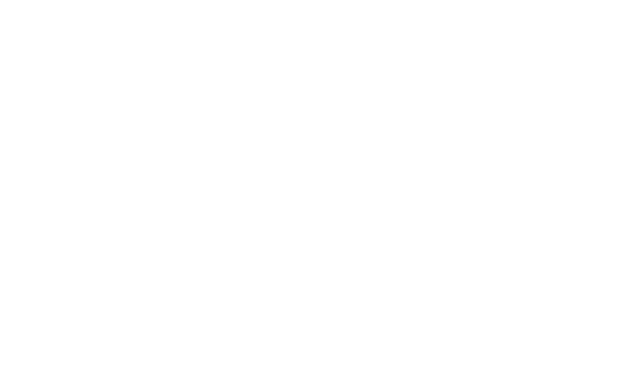
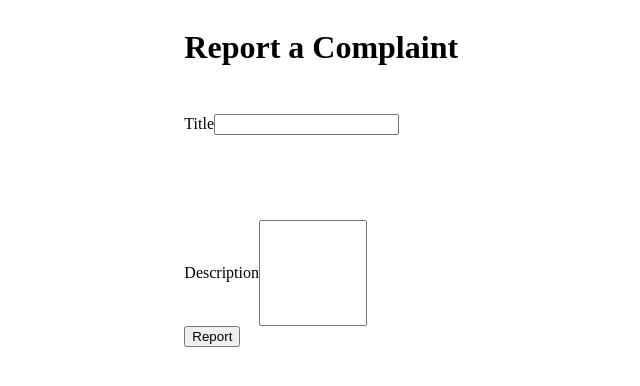
Before and after one commit to Nitsua28/project2_southparkcomplaintapp_frontend, a React (Create React App) app: page /reportComplaint in a window 1280 px wide. Before the commit this address had no page. Shown: the top 386 px of the page, without its empty margins (245-885 px from the left). Built offline with nearby package versions, Linux system fonts and the light colour scheme.

Commit message:
add meetings view

```diff
--- a/src/App.tsx
+++ b/src/App.tsx
@@ -1,17 +1,26 @@
+import { applyMiddleware, createStore } from '@reduxjs/toolkit';
 import React from 'react';
+import { Provider } from 'react-redux';
 import { BrowserRouter, Route, Routes } from 'react-router-dom';
+import createSagaMiddleware from 'redux-saga';
+import { ReportComplaintPage } from './pages/report-complaint-page';
 import { UnregisteredPage } from './pages/unregistered-page';
+import SouthParkReducer from './reducers/south-park-reducer';
+import rootSaga from './sagas/sagas';
 
-
+const sagaMiddleware = createSagaMiddleware()
+const store = createStore(SouthParkReducer, applyMiddleware(sagaMiddleware));
+sagaMiddleware.run(rootSaga);
 function App() {
   return (
-    <>
+    <Provider store ={store}>
       <BrowserRouter>
         <Routes>
           <Route path='/' element={<UnregisteredPage/>}/>
+          <Route path='/reportComplaint' element={<ReportComplaintPage/>}></Route>
         </Routes>
       </BrowserRouter>
-    </>
+    </Provider>
 
 
   );
--- a/src/api/requests.ts
+++ b/src/api/requests.ts
@@ -1,12 +1,23 @@
+import { ComplaintFormState } from "../reducers/complaint-form-reducer";
+import { MeetingFormState } from "../reducers/meeting-form-reducer";
 
-import { EmployeeFormState } from "../reducers/employee-form-reducer";
 
-export async function createEmployee(params:EmployeeFormState):Promise<EmployeeFormState> {
-    const httpResponse = await fetch("http://localhost:8080/employee", {
+
+export async function createComplaint(params:ComplaintFormState):Promise<ComplaintFormState> {
+    const httpResponse = await fetch("http://localhost:8080/complaint", {
         method:"POST",
         body:JSON.stringify(params),
         headers:{"Content-Type":"application/json"}
     });
-    const newEmployee = await httpResponse.json();
-    return newEmployee;
+    const complaint = await httpResponse.json();
+    return complaint;
 }
+
+export async function getAllMeetings():Promise<MeetingFormState[]> {
+    const httpResponse = await fetch("http://localhost:8080/meeting", {
+        method:"GET",
+        headers:{"Content-Type":"application/json"}
+    });
+    const meetings : MeetingFormState[] = await httpResponse.json();
+    return meetings;
+}
--- /dev/null
+++ b/src/components/meeting-list.tsx
@@ -0,0 +1,28 @@
+import { useEffect } from "react";
+import { useDispatch, useSelector } from "react-redux";
+import { SouthParkActions, SouthParkState } from "../reducers/south-park-reducer";
+
+export function MeetingList(){
+    const selector = useSelector((store: SouthParkState) => store)
+    const sendDispatch = useDispatch()<SouthParkActions>
+
+    useEffect(()=>{
+
+        (async ()=>{
+
+            await sendDispatch({type: "REQUEST_GET_ALL_MEETINGS"});
+
+        })();
+
+      },[]);
+
+    return(
+        <>
+            <ul>
+                {selector.meetingList.map(
+                    (item) => <li key={item.meeting_Id}> {item.address} <button>Attend</button></li>
+                    )}
+            </ul>
+        </>
+    );
+}
--- a/src/pages/report-complaint-page.tsx
+++ b/src/pages/report-complaint-page.tsx
@@ -1,5 +1,47 @@
+import { useReducer, useState } from "react";
+import { useDispatch } from "react-redux";
+import { useNavigate } from "react-router";
+import { ComplaintFormReducer, ComplaintFormState } from "../reducers/complaint-form-reducer";
+import { SouthParkActions } from "../reducers/south-park-reducer";
+import "../stylesheets/report-complaint-page-style.css"
+
 export function ReportComplaintPage(){
+    const router = useNavigate();
+    const initialState: ComplaintFormState = {
+        complaint_id: "",
+        title: "",
+        description: "",
+        status: "",
+        meeting: "",
+        priority: ""
+    }
+
+    const [FormState, dispatchForm] = useReducer(ComplaintFormReducer, initialState);
+    const sendDispatch = useDispatch()<SouthParkActions>
+
+    function handleClick(){
+        console.log(FormState);
+        sendDispatch({type: "REQUEST_CREATE_COMPLAINT", payload: FormState})
+        router("/")
+    }
     return(
-        <></>
+        <div className="report-complaint-container">
+            <div className="report-complaint-column-container">
+                <div className="report-complaint-header-container">
+                    <h1>Report a Complaint</h1>
+                </div>
+                <div className="report-complaint-title-container">
+                <label>Title</label>
+                    <input onChange={(e)=> dispatchForm({type: "UPDATE_TITLE", payload: e.target.value})}></input>
+                </div>
+                <div className="report-complaint-report-complaint-description-container">
+                    <label>Description</label>
+                    <input style={{ width: "100px", height: "100px" }} onChange={(e)=> dispatchForm({type: "UPDATE_DESCRIPTION", payload: e.target.value})}></input>
+                </div>
+                <div className="report-complaint-report-button-container">
+                    <button onClick={()=> handleClick()}>Report</button>
+                </div>
+            </div>
+        </div>
     );
 }
--- a/src/pages/unregistered-page.tsx
+++ b/src/pages/unregistered-page.tsx
@@ -1,4 +1,6 @@
 import React from "react"
+import { Link } from "react-router-dom"
+import { MeetingList } from "../components/meeting-list"
 import "../stylesheets/unregistered-page-style.css"
 
 export function UnregisteredPage(){
@@ -6,7 +8,7 @@
         <div className="unregister-page-container">
             <div className="unregister-page-report-complaint-container">
                 <div className="unregister-page-report-complaint-button-container">
-                    <button>Report Complaint</button>
+                    <button><Link to="/reportComplaint">Report Complaint</Link></button>
                 </div>
             </div>
             <div className="unregistered-page-meetings-container">
@@ -14,7 +16,9 @@
                     <div className="unregistered-page-meetings-list-header-container">
                         <h1>Meetings</h1>
                     </div>
-                    <div className="unregistered-page-meetings-list-list-container"></div>
+                    <div className="unregistered-page-meetings-list-list-container">
+                        <MeetingList/>
+                    </div>
                  </div>
             </div>
             <div className="unregistered-page-login-container">
--- a/src/reducers/complaint-form-reducer.ts
+++ b/src/reducers/complaint-form-reducer.ts
@@ -1,31 +1,42 @@
 export type ComplaintFormState = {
     complaint_id: string,
+    title: string,
     description: string,
     status: string,
-    email: string,
-    phonenumber: string
+    meeting: string,
+    priority: string
 }
 
+export type UpdateTitle = {type: "UPDATE_TITLE", payload:string}
 export type UpdateDescription = {type: "UPDATE_DESCRIPTION", payload:string}
-export type UpdateEmail = {type: "UPDATE_EMAIL", payload: string}
-export type UpdatePhoneNumber = {type: "UPDATE_PHONENUMBER", payload: string}
+export type UpdateStatus = {type: "UPDATE_STATUS", payload: string}
+export type UpdateMeeting = {type: "UPDATE_MEETING", payload: string}
+export type UpdatePriority = {type: "UPDATE_PRIORITY", payload: string}
 
-export type ComplaintFormActions = UpdateDescription | UpdateEmail | UpdatePhoneNumber
+export type ComplaintFormActions = UpdateTitle | UpdateDescription | UpdateStatus | UpdateMeeting | UpdatePriority
 
 export function ComplaintFormReducer(state: ComplaintFormState, action: ComplaintFormActions):ComplaintFormState{
 
 const nextState: ComplaintFormState = JSON.parse(JSON.stringify(state));
 switch(action.type){
+    case "UPDATE_TITLE":{
+        nextState.title = action.payload;
+        return nextState
+    }
     case "UPDATE_DESCRIPTION":{
         nextState.description = action.payload;
         return nextState
     }
-    case "UPDATE_EMAIL":{
-        nextState.email = action.payload;
+    case "UPDATE_STATUS":{
+        nextState.status = action.payload;
         return nextState
     }
-    case "UPDATE_PHONENUMBER":{
-        nextState.phonenumber = action.payload;
+    case "UPDATE_MEETING":{
+        nextState.meeting = action.payload;
+        return nextState
+    }
+    case "UPDATE_PRIORITY":{
+        nextState.priority = action.payload;
         return nextState
     }
 
--- a/src/reducers/south-park-reducer.ts
+++ b/src/reducers/south-park-reducer.ts
@@ -45,32 +45,22 @@
 export type RequestEditMeeting = {type: "REQUEST_EDIT_MEETING", payload:MeetingFormState}
 export type RequestDeleteMeeting = {type: "REQUEST_DELETE_MEETING", payload: string}
 
-//export type SouthParkActions = AppendList | RefreshList | DeleteEmployee | EditEmployee | RequestCreateEmployee | RequestGetAllEmployees | RequestEditEmployee | RequestDeleteEmployee
+export type SouthParkActions = AppendUserList | EditUser | RefreshUserList | DeleteUser |
+AppendComplaintList | EditComplaint | RefreshComplaintList | DeleteComplaint |
+AppendMeetingList | EditMeeting | RefreshMeetingList | DeleteMeeting |
+RequestCreateUser | RequestGetAllUsers | RequestEditUser | RequestDeleteUser |
+RequestCreateComplaint | RequestGetAllComplaints | RequestEditComplaint | RequestDeleteComplaint |
+RequestCreateMeeting | RequestGetAllMeetings | RequestEditMeeting | RequestDeleteMeeting
 
-export default function SouthParkReducer(state: SouthParkState = initialState, action: EmployeeActions):SouthParkState{
+export default function SouthParkReducer(state: SouthParkState = initialState, action: SouthParkActions):SouthParkState{
 
-const nextState: EmployeeState = JSON.parse(JSON.stringify(state));
+const nextState: SouthParkState = JSON.parse(JSON.stringify(state));
 switch(action.type){
-    case "APPEND_LIST":{
-        nextState.list.push(action.payload);
+
+    case "REFRESH_MEETING_LIST":{
+        nextState.meetingList = action.payload;
         return nextState
     }
-    case "REFRESH_LIST":{
-        nextState.list = action.payload;
-        return nextState
-    }
-    case "EDIT_EMPLOYEE":{
-        let filteredList: EmployeeFormState[] = nextState.list.filter((item)=>item.id !== action.payload.id);
-        filteredList.push(action.payload)
-        nextState.list = filteredList
-        return nextState
-    }
-    case "DELETE_EMPLOYEE":{
-        let filteredList: EmployeeFormState[] = nextState.list.filter((item)=>item.id !== action.payload);
-        nextState.list = filteredList
-        return nextState
-    }
-
     default:{
         return nextState
     }
--- /dev/null
+++ b/src/stylesheets/report-complaint-page-style.css
@@ -0,0 +1,29 @@
+.report-complaint-container {  display: grid;
+    grid-template-columns: 1fr 1fr 1fr;
+    grid-template-rows: 1fr;
+    gap: 0px 0px;
+    grid-auto-flow: row;
+    grid-template-areas:
+      ". report-complaint-column-container .";
+  }
+
+  .report-complaint-column-container {  display: grid;
+    grid-template-columns: 1fr;
+    grid-template-rows: 1fr 1fr 1fr 1fr;
+    gap: 0px 0px;
+    grid-auto-flow: row;
+    grid-template-areas:
+      "report-complaint-header-container"
+      "report-complaint-title-container"
+      "report-complaint-report-complaint-description-container"
+      "report-complaint-report-button-container";
+    grid-area: report-complaint-column-container;
+  }
+
+  .report-complaint-header-container { grid-area: report-complaint-header-container; }
+
+  .report-complaint-title-container { grid-area: report-complaint-title-container; }
+
+  .report-complaint-report-complaint-description-container { grid-area: report-complaint-report-complaint-description-container; }
+
+  .report-complaint-report-button-container { grid-area: report-complaint-report-button-container; }
```
Also changed, not shown: src/reducers/meeting-form-reducer.ts (+15 -2 lines), src/sagas/sagas.ts (+31 -12 lines).
